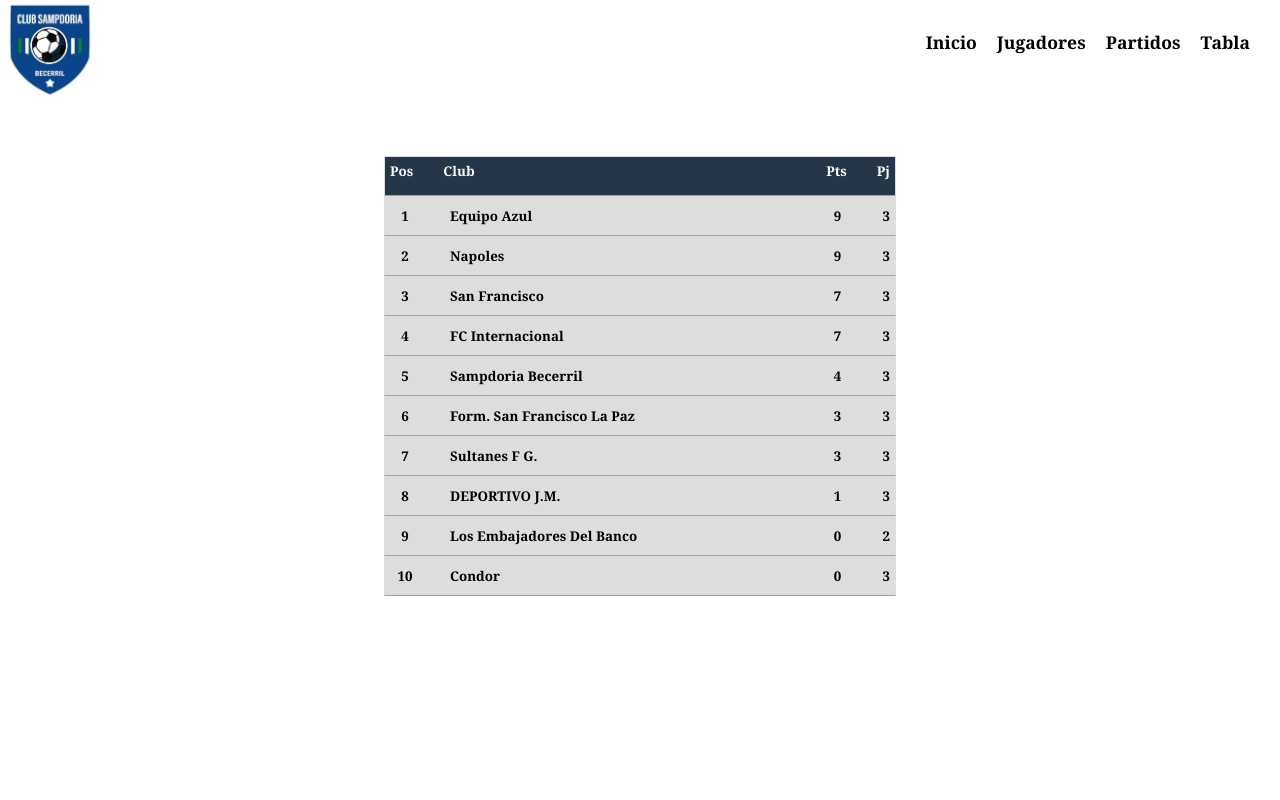
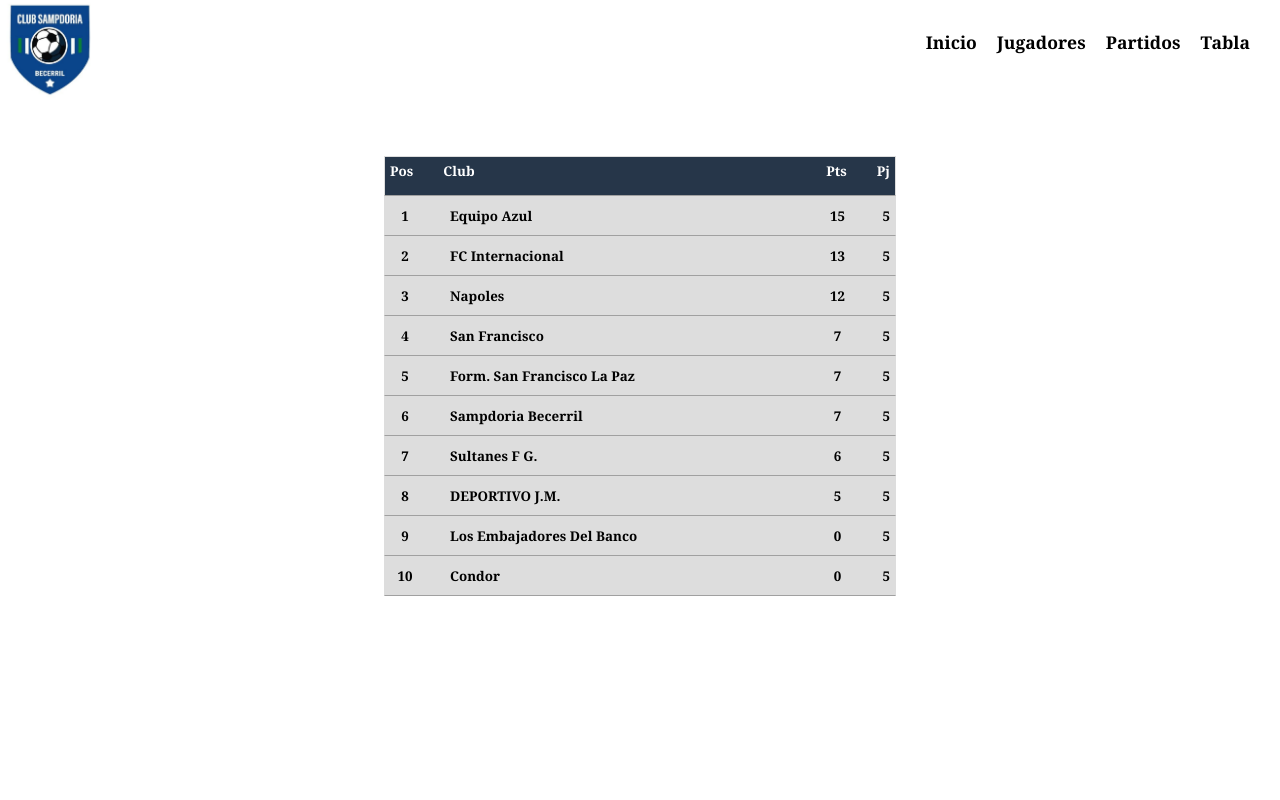
Before and after one commit to sandovaleloy/sampdoria_becerril, a React (Vite) app: page /tabla in a window 1280 px wide. Shown: the top 800 px of the page. Built offline with nearby package versions, Linux system fonts and the light colour scheme.

Commit message:
actualizacion y correcion de componentes

```diff
--- a/src/App.css
+++ b/src/App.css
@@ -1,5 +1,7 @@
 .App {
   margin: 0;
+  height: 100vh;
+  /* position: relative; */
 }
 
 img {
--- a/src/components/footer/styles/Footer.css
+++ b/src/components/footer/styles/Footer.css
@@ -5,6 +5,7 @@
     align-items: center;
     text-align: center;
     font-size: 70px;
+
 }
 
 .container_footer-section {
--- a/src/components/jugadores/Jugadores.jsx
+++ b/src/components/jugadores/Jugadores.jsx
@@ -137,29 +137,29 @@ const Jugadores = () => {
 
       <h2>Delanteros</h2>
       <section className="container_attackers">
-        <div className="players_attackers">
+        <div className="players_frills">
         <div className="image_players-staff">
             <img src={urlImg} alt="" />
           </div>
           <h5 className="number_h5">JAIRO ANDRES CADENA CAMACHO</h5>
           <h5># 9</h5>
         </div>
-        <div className="players_attackers">
+        <div className="players_frills">
         <div className="image_players-staff">
             <img src={urlImg} alt="" />
           </div>
           <h5 className="number_h5">JESUS DAVID ORTIZ GONZALEZ</h5>
           <h5># 4</h5>
         </div>
-        <div className="players_attackers">
-        <div className="image_players-staff">
+        <div className="players_frills">
+          <div className="image_players-staff">
             <img src={urlImg} alt="" />
           </div>
           <h5 className="number_h5">WILGEN GUERRERO RESTREPO</h5>
           <h5># 14</h5>
         </div>
-        <div className="players_attackers">
-                    <div className="image_players-staff">
+        <div className="players_frills">
+          <div className="image_players-staff">
             <img src={urlImg} alt="" />
           </div>
           <h5 className="number_h5">ENEGREDIN RIVERA CENTENO</h5>
--- a/src/components/main/style/Main.css
+++ b/src/components/main/style/Main.css
@@ -1,5 +1,5 @@
 .main {
-  padding-top: 0px;
+  margin-top: 20px;
   width: 100%;
   justify-content: center;
   display: grid;
@@ -19,8 +19,20 @@
   overflow: hidden;
 }
 
+.iiii1 {
+  width: 70%;
+  height: 100%;
+  transition: 0.5s;
+  object-fit: cover;
+}
+
+.iiii1:hover {
+  transition: 1.4s ease all;
+  transform: scale(1.1);
+}
+
 .iiii {
-  width: 70%;
+  width: 100%;
   height: 100%;
   transition: 0.5s;
   object-fit: cover;
@@ -45,9 +57,9 @@
     background-attachment: fixed;
     min-height: 100vh;
     background-repeat: no-repeat;
-  }
+}
 
-  .main_fondo {
+.main_fondo {
     margin: 0 auto;
     width: 100%;
     background-image: url("https://blogger.googleusercontent.com/img/b/R29vZ2xl/AVvXsEiQlx4bYhbjmPvKJg4mJ4Q-vIMsaYuumQmxv7bO6eBCD0-wy08BpRlwh5JvW7rV6VuC8dRe-hA65GvzM2E82ZQPQyLhzQAa8VIiOZndg3nFmdY75yQCpL5GvLF8oSAZEoa2Vr29EMyJ1W_ER5IluifX89P4hkhGJRtMcnlwUUgvIoME76V1hsVRFq2FSA/s415/sampdoriaLogojpg.jpg");
@@ -82,19 +94,22 @@
   flex-wrap: wrap;
   height: auto;
   width: 50%;
-  /* gap: -25px; */
   justify-content: center;
-  /* padding: 5px; */
   box-shadow: 0px 1px 100px rbga(0, 0, 0, 0.2);
   background-color: rgb(26, 23, 23);
   border-radius: 10px;
+
+
 }
 
 .aside_img1 {
   overflow: hidden;
   /* border: 1px solid red; */
-  height: auto;
-  width: 100%;
+  /* height: auto; */
+  /* width: 100%; */
+width: 100%;
+height: 100%;
+overflow: hidden;
 }
 
 .p {
--- a/src/components/partidos/Partidos.jsx
+++ b/src/components/partidos/Partidos.jsx
@@ -9,6 +9,47 @@ const Partidos = () => {
       <ProximaFecha/>
 
       <div className="con">
+
+        <div className="aaa">
+          <h5 className="fe">Fecha 5</h5>
+          <h5 className="fe1">05/27/2023</h5>
+        </div>
+        {/* <hr className="hr" /> */}
+
+        <div className="equ">
+
+          <div className="sss">
+            <h5 className="ganado">Equipo Azul</h5>
+            <h5 className="ganado">4</h5>
+          </div>
+
+          <div className="sss">
+            <h5 className="perdidos">Sampdoria Becerril</h5>
+            <h5>1</h5>
+          </div>
+
+        </div>
+
+        <div className="aaa">
+          <h5 className="fe">Fecha 4</h5>
+          <h5 className="fe1">05/20/2023</h5>
+        </div>
+        {/* <hr className="hr" /> */}
+
+        <div className="equ">
+
+          <div className="sss">
+            <h5 className="ganado">Sampdoria Becerril</h5>
+            <h5 className="ganado">2</h5>
+          </div>
+
+          <div className="sss">
+            <h5 className="perdidos">San Francisco</h5>
+            <h5>0</h5>
+          </div>
+
+        </div>
+
         <div className="aaa">
           <h5 className="fe">Fecha 3</h5>
           <h5 className="fe1">05/13/2023</h5>
--- a/src/components/partidos/ProximaFecha/ProximaFecha.jsx
+++ b/src/components/partidos/ProximaFecha/ProximaFecha.jsx
@@ -6,9 +6,9 @@ const ProximaFecha = () => {
     <article className='container_proximaFecha'>
 
         <div className="container_nav">
-          <h5 className="h5_fecha">Proximo partido | Fecha 4 </h5>
+          <h5 className="h5_fecha">Proximo partido | Fecha 6 </h5>
           {/* <h5>hora</h5> */}
-          <h5 className="fecha">20/05/2023</h5>
+          <h5 className="fecha">03/06/2023</h5>
         </div>
 
         <div className="container_body">
@@ -21,7 +21,7 @@ const ProximaFecha = () => {
             <h5 className='ss'>V</h5>
           </div>
           <div className="container_equipo1">
-            <h5 className="ss">San Francisco</h5>
+            <h5 className="ss">Form. San Francisco La Paz</h5>
             {/* <h5>1</h5> */}
           </div>
 
--- a/src/components/partidos/styles/Partidos.css
+++ b/src/components/partidos/styles/Partidos.css
@@ -1,30 +1,8 @@
 .partidos {
     text-align: center;
     margin: 0 auto;
-    margin-bottom: 40px;
-    height: 100vh;
+    margin-bottom: 50px;
 }
-
-/* .partidos_div {
-    margin: 0 auto;
-    min-width: 325px;
-    width: 90%;
-    height: auto;
-    padding: 20px;
-    object-fit: cover;
-}
-
-.partidos_h4 {
-    font-size: 18px;
-    box-shadow: 5px 5px 10px rgb(14, 11, 36);
-    width: 150px;
-    height: 60px;
-    justify-content: center;
-    align-items: center;
-    display: flex;
-    border-radius: 20px;
-    margin: 0 auto;
-} */
 
 .con {
     margin: 0 auto;
--- a/src/components/tabla/PaginaPrincipal.jsx
+++ b/src/components/tabla/PaginaPrincipal.jsx
@@ -14,94 +14,95 @@ const PaginaPrincipal = () => {
           <h6>Pj</h6>
         </div>
       </div>
-
+      {/* // 1 */}
       <div className='container_div'>
       <div className='container_div1'>
           <h6 className='h6_pos'>1</h6>
           <h6>Equipo Azul</h6>
         </div>
         <div className='container_div1'>
-          <h6 className='h6_pos'>9</h6>
-          <h6>3</h6>
+          <h6 className='h6_pos'>15</h6>
+          <h6>5</h6>
         </div>
       </div>
+      {/* // 2 */}
       <div className='container_div'>
       <div className='container_div1'>
           <h6 className='h6_pos'>2</h6>
+          <h6>FC Internacional</h6>
+        </div>
+        <div className='container_div1'>
+          <h6 className='h6_pos'>13</h6>
+          <h6>5</h6>
+        </div>
+      </div>
+      {/* // 3 */}
+      <div className='container_div'>
+      <div className='container_div1'>
+          <h6 className='h6_pos'>3</h6>
           <h6>Napoles</h6>
         </div>
         <div className='container_div1'>
-          <h6 className='h6_pos'>9</h6>
-          <h6>3</h6>
+          <h6 className='h6_pos'>12</h6>
+          <h6>5</h6>
         </div>
       </div>
-
+      {/* // 4 */}
       <div className='container_div'>
       <div className='container_div1'>
-          <h6 className='h6_pos'>3</h6>
+          <h6 className='h6_pos'>4</h6>
           <h6>San Francisco</h6>
         </div>
         <div className='container_div1'>
           <h6 className='h6_pos'>7</h6>
-          <h6>3</h6>
+          <h6>5</h6>
         </div>
       </div>
-
+      {/* // 5 */}
       <div className='container_div'>
       <div className='container_div1'>
-          <h6 className='h6_pos'>4</h6>
-          <h6>FC Internacional</h6>
+          <h6 className='h6_pos'>5</h6>
+          <h6>Form. San Francisco La Paz</h6>
         </div>
         <div className='container_div1'>
           <h6 className='h6_pos'>7</h6>
-          <h6>3</h6>
+          <h6>5</h6>
         </div>
       </div>
-
+      {/* // 6 */}
       <div className='container_div'>
       <div className='container_div1'>
-          <h6 className='h6_pos'>5</h6>
+          <h6 className='h6_pos'>6</h6>
           <h6>Sampdoria Becerril</h6>
         </div>
         <div className='container_div1'>
-          <h6 className='h6_pos'>4</h6>
-          <h6>3</h6>
+          <h6 className='h6_pos'>7</h6>
+          <h6>5</h6>
         </div>
       </div>
-
-      <div className='container_div'>
-      <div className='container_div1'>
-          <h6 className='h6_pos'>6</h6>
-          <h6>Form. San Francisco La Paz</h6>
-        </div>
-        <div className='container_div1'>
-          <h6 className='h6_pos'>3</h6>
-          <h6>3</h6>
-        </div>
-      </div>
-
+      {/* // 7 */}
       <div className='container_div'>
       <div className='container_div1'>
           <h6 className='h6_pos'>7</h6>
           <h6>Sultanes F G.</h6>
         </div>
         <div className='container_div1'>
-          <h6 className='h6_pos'>3</h6>
-          <h6>3</h6>
+          <h6 className='h6_pos'>6</h6>
+          <h6>5</h6>
         </div>
       </div>
-
+      {/* // 8 */}
       <div className='container_div'>
       <div className='container_div1'>
           <h6 className='h6_pos'>8</h6>
           <h6> DEPORTIVO J.M.</h6>
         </div>
         <div className='container_div1'>
-          <h6 className='h6_pos'>1</h6>
-          <h6>3</h6>
+          <h6 className='h6_pos'>5</h6>
+          <h6>5</h6>
         </div>
       </div>
-
+      {/* // 9 */}
       <div className='container_div'>
       <div className='container_div1'>
           <h6 className='h6_pos'>9</h6>
@@ -109,10 +110,10 @@ const PaginaPrincipal = () => {
         </div>
         <div className='container_div1'>
           <h6 className='h6_pos'>0</h6>
-          <h6>2</h6>
+          <h6>5</h6>
         </div>
       </div>
-
+      {/* 10 */}
       <div className='container_div'>
       <div className='container_div1'>
           <h6 className='h6_pos'>10</h6>
@@ -120,7 +121,7 @@ const PaginaPrincipal = () => {
         </div>
         <div className='container_div1'>
           <h6 className='h6_pos'>0</h6>
-          <h6>3</h6>
+          <h6>5</h6>
         </div>
       </div>
     </section>
```
Also changed, not shown: src/components/main/Main.jsx (+15 -5 lines).
